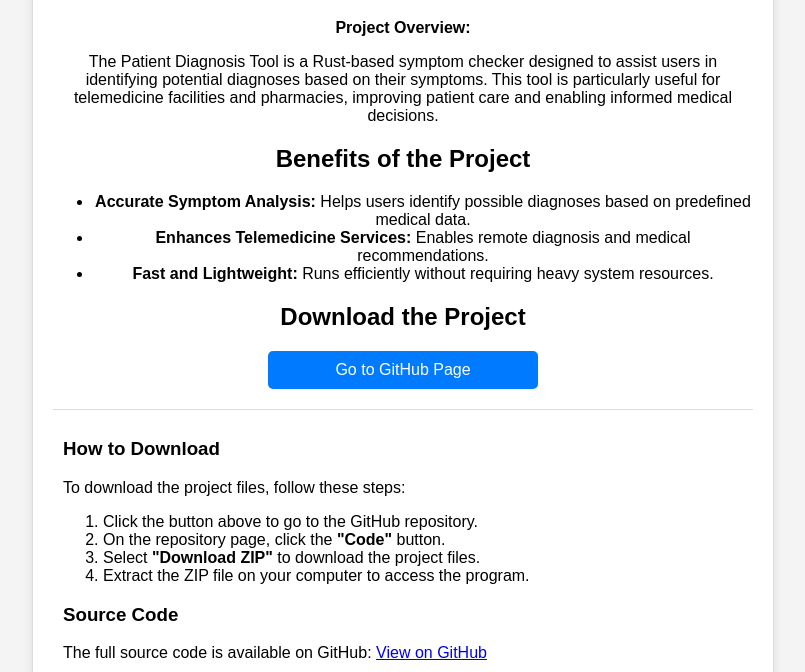
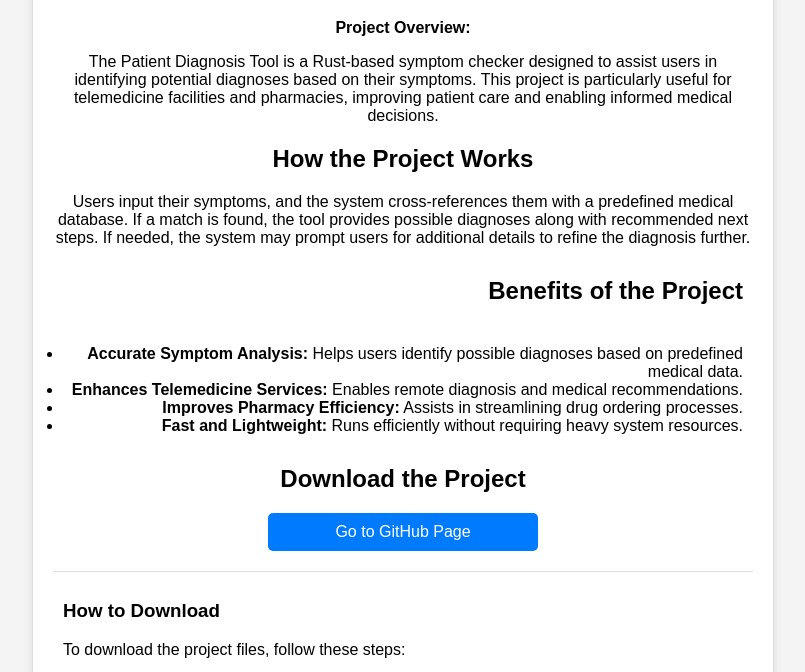
Before and after one commit to safari-sam/patient_diagnosis, a plain HTML site: page index.html in a window 1280 px wide. Shown: the part 110-782 px from the top of the page, without its empty margins (237-1042 px from the left). Drawn offline with Linux system fonts and the light colour scheme.

Commit message:
Update index.html

```diff
--- a/index.html
+++ b/index.html
@@ -43,23 +43,32 @@
             padding: 10px;
             border-top: 1px solid #ddd;
         }
+        .benefits {
+            text-align: right;
+            margin-top: 20px;
+            padding: 10px;
+        }
     </style>
 </head>
 <body>
     <div class="container">
         <h1>Patient Diagnosis Tool</h1>
         <p><strong>Project Overview:</strong></p>
-        <p>The Patient Diagnosis Tool is a Rust-based symptom checker designed to assist users in identifying potential diagnoses based on their symptoms. This tool is particularly useful for telemedicine facilities and pharmacies, improving patient care and enabling informed medical decisions.</p>
+        <p>The Patient Diagnosis Tool is a Rust-based symptom checker designed to assist users in identifying potential diagnoses based on their symptoms. This project is particularly useful for telemedicine facilities and pharmacies, improving patient care and enabling informed medical decisions.</p>
 
-        <h2>Benefits of the Project</h2>
-        <ul>
+        <h2>How the Project Works</h2>
+        <p>Users input their symptoms, and the system cross-references them with a predefined medical database. If a match is found, the tool provides possible diagnoses along with recommended next steps. If needed, the system may prompt users for additional details to refine the diagnosis further.</p>
+
+        <h2 class="benefits">Benefits of the Project</h2>
+        <ul class="benefits">
             <li><strong>Accurate Symptom Analysis:</strong> Helps users identify possible diagnoses based on predefined medical data.</li>
             <li><strong>Enhances Telemedicine Services:</strong> Enables remote diagnosis and medical recommendations.</li>
+            <li><strong>Improves Pharmacy Efficiency:</strong> Assists in streamlining drug ordering processes.</li>
             <li><strong>Fast and Lightweight:</strong> Runs efficiently without requiring heavy system resources.</li>
         </ul>
 
         <h2>Download the Project</h2>
-        <a href="https://github.com/safari-sam/patient_diagnosis" class="download-btn" target="_blank">Go to GitHub Page</a>
+        <a href="https://github.com/your-username/your-repository" class="download-btn" target="_blank">Go to GitHub Page</a>
 
         <div class="instructions">
             <h3>How to Download</h3>
```
